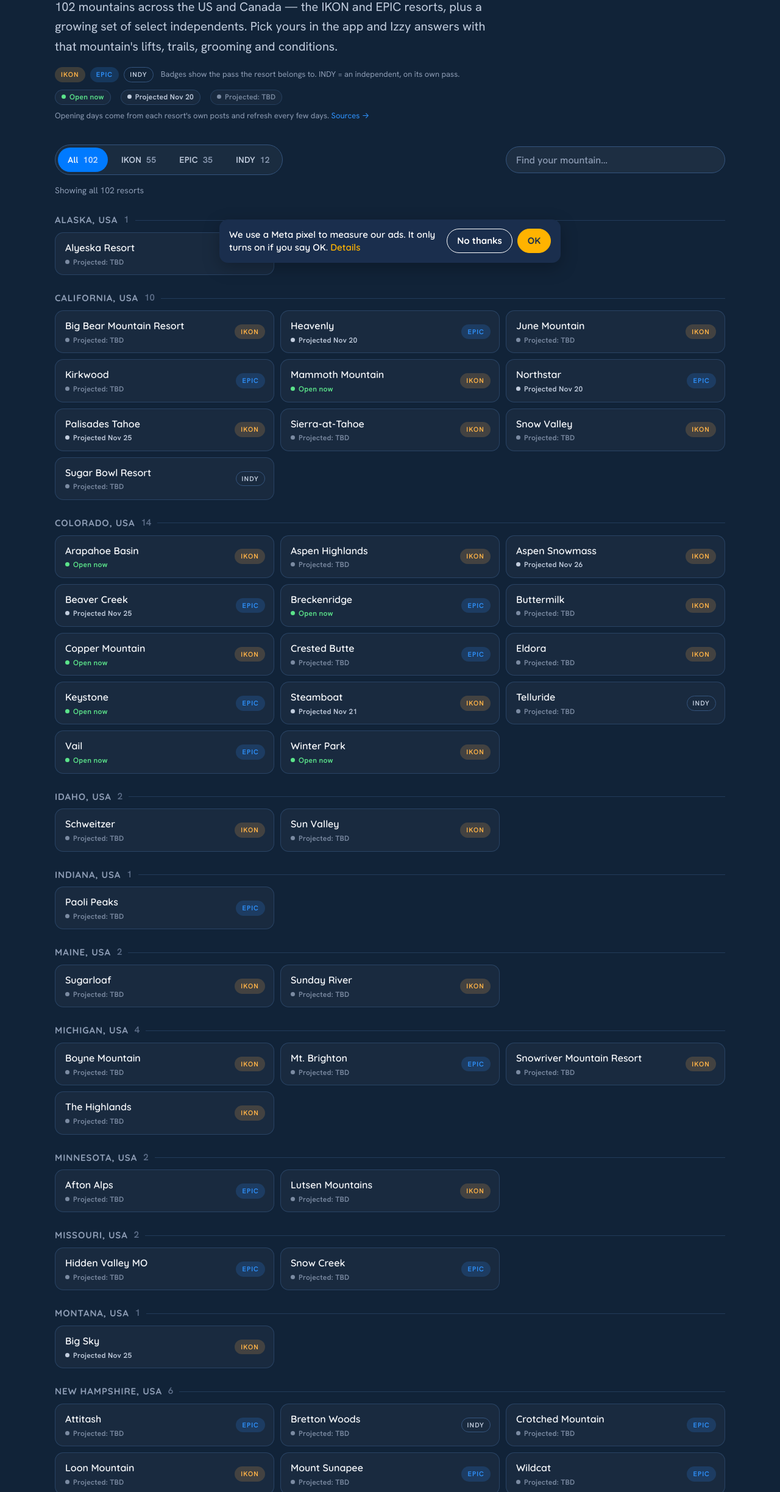
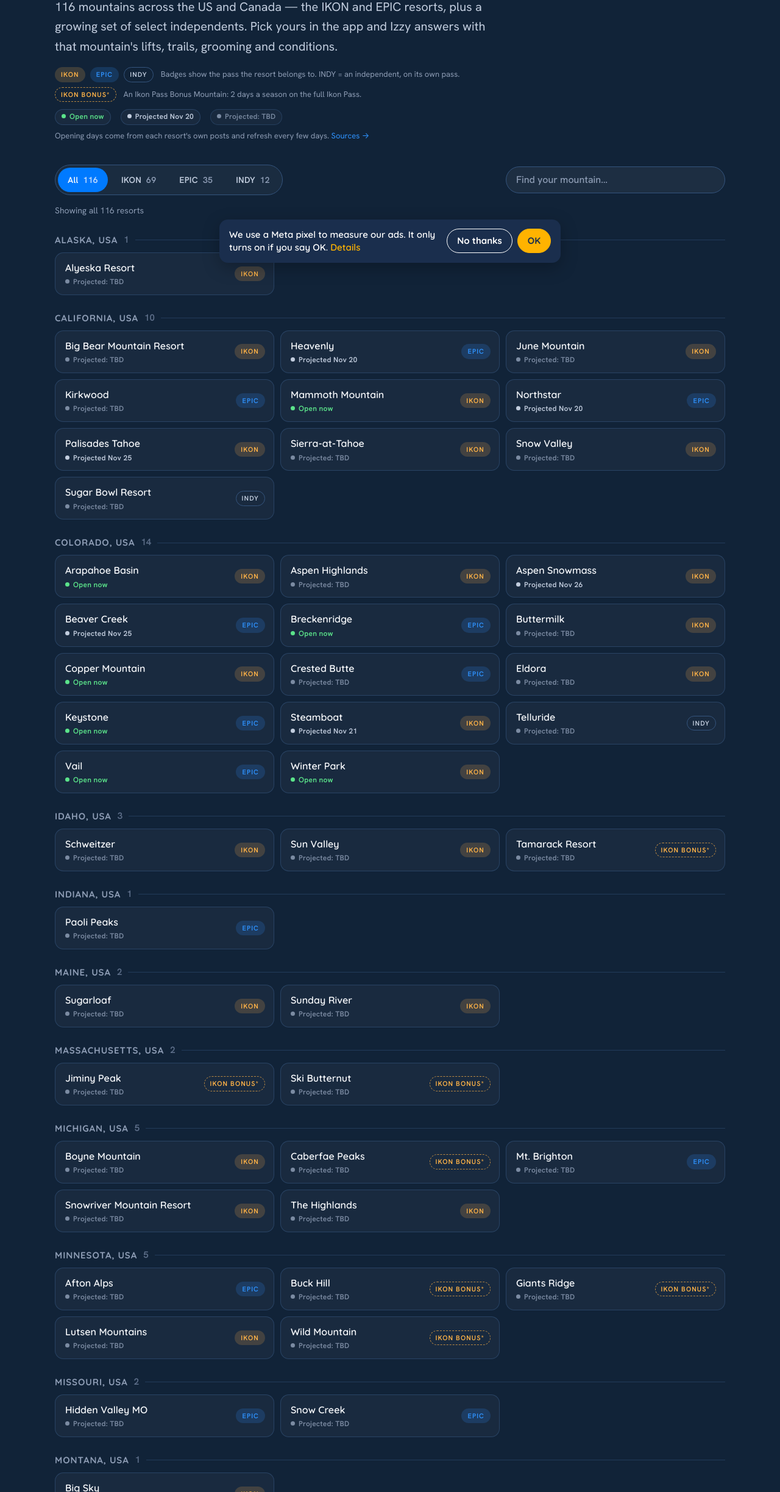
Before and after one commit to solomonylee-cloud/izzy-web, a plain HTML site: page resorts.html in a window 1280 px wide. Shown: the part 353-2800 px from the top of the page at 61% size. Drawn offline with Linux system fonts and the light colour scheme.

Commit message:
resorts: add the 14 Ikon Bonus Mountains (116 resorts, 69 IKON) with BONUS marker + footnote
Regenerated from SkiBuddyGemini feat/ikon-bonus-mountains (55b27005).
MERGE ONLY AFTER the consumer prod migration 20261115120000 lands: six of
the 14 are not on prod yet.

Co-Authored-By: Claude Fable 5.2 <noreply@anthropic.com>

```diff
--- a/resorts.html
+++ b/resorts.html
@@ -2,18 +2,18 @@
 <meta charset="UTF-8">
 <meta name="viewport" content="width=device-width, initial-scale=1.0">
 <!-- GENERATED by tools/build-resorts.py from the consumer app catalog — edit the script, not this file. -->
-<title>Izzy — 102 resorts where Izzy rides</title>
+<title>Izzy — 116 resorts where Izzy rides</title>
 <meta name="referrer" content="strict-origin">
-<meta name="description" content="Every resort where Izzy works today: 55 IKON, 35 EPIC and 12 select independent mountains across the US and Canada. Say the name and Izzy knows the lifts, trails and conditions.">
-<meta property="og:title" content="Izzy — 102 resorts where Izzy rides">
-<meta property="og:description" content="55 IKON, 35 EPIC and 12 select independent resorts across the US and Canada.">
+<meta name="description" content="Every resort where Izzy works today: 69 IKON, 35 EPIC and 12 select independent mountains across the US and Canada. Say the name and Izzy knows the lifts, trails and conditions.">
+<meta property="og:title" content="Izzy — 116 resorts where Izzy rides">
+<meta property="og:description" content="69 IKON, 35 EPIC and 12 select independent resorts across the US and Canada.">
 <meta property="og:type" content="website">
 <meta property="og:url" content="https://izzywolf.com/resorts.html">
 <meta property="og:image" content="https://izzywolf.com/assets/app-og.png">
 <meta property="og:image:width" content="1200">
 <meta property="og:image:height" content="630">
 <meta name="twitter:card" content="summary_large_image">
-<meta name="twitter:title" content="Izzy — 102 resorts where Izzy rides">
+<meta name="twitter:title" content="Izzy — 116 resorts where Izzy rides">
 <meta name="twitter:image" content="https://izzywolf.com/assets/app-og.png">
 <link rel="icon" href="assets/app-icon.png">
 <link rel="apple-touch-icon" href="assets/app-icon.png">
@@ -47,11 +47,15 @@
     <div class="wrap">
       <div class="head">
         <p class="eyebrow">Where Izzy rides</p>
-        <h1>102 resorts. Say the name — Izzy knows it.</h1>
-        <p class="lede">102 mountains across the US and Canada — the IKON and EPIC resorts, plus a growing set of select independents. Pick yours in the app and Izzy answers with that mountain's lifts, trails, grooming and conditions.</p>
+        <h1>116 resorts. Say the name — Izzy knows it.</h1>
+        <p class="lede">116 mountains across the US and Canada — the IKON and EPIC resorts, plus a growing set of select independents. Pick yours in the app and Izzy answers with that mountain's lifts, trails, grooming and conditions.</p>
         <div class="pass-key" aria-hidden="true">
           <span class="r-badge is-ikon">IKON</span><span class="r-badge is-epic">EPIC</span><span class="r-badge is-independent">INDY</span>
           <span class="pass-key-note">Badges show the pass the resort belongs to. INDY = an independent, on its own pass.</span>
+        </div>
+        <div class="pass-key bonus-key" aria-hidden="true">
+          <span class="r-badge is-ikon is-bonus">IKON BONUS*</span>
+          <span class="pass-key-note">An Ikon Pass Bonus Mountain: 2 days a season on the full Ikon Pass.</span>
         </div>
         <p class="season-key" id="seasonKey">
           <span class="r-open is-open">Open now</span>
@@ -63,8 +67,8 @@
 
       <div class="resort-tools">
         <div class="pass-filter" role="group" aria-label="Filter by pass">
-          <button type="button" data-filter="all" aria-pressed="true">All <b>102</b></button>
-          <button type="button" data-filter="ikon" aria-pressed="false">IKON <b>55</b></button>
+          <button type="button" data-filter="all" aria-pressed="true">All <b>116</b></button>
+          <button type="button" data-filter="ikon" aria-pressed="false">IKON <b>69</b></button>
           <button type="button" data-filter="epic" aria-pressed="false">EPIC <b>35</b></button>
           <button type="button" data-filter="independent" aria-pressed="false">INDY <b>12</b></button>
         </div>
@@ -73,7 +77,7 @@
           <input type="search" id="resortSearch" placeholder="Find your mountain…" autocomplete="off">
         </label>
       </div>
-      <p class="resort-status" id="resortStatus" aria-live="polite">Showing all 102 resorts</p>
+      <p class="resort-status" id="resortStatus" aria-live="polite">Showing all 116 resorts</p>
 
       <section class="region" data-region>
         <h3>Alaska, USA <span class="r-count">1</span></h3>
@@ -116,10 +120,11 @@
         </ul>
       </section>
       <section class="region" data-region>
-        <h3>Idaho, USA <span class="r-count">2</span></h3>
+        <h3>Idaho, USA <span class="r-count">3</span></h3>
         <ul class="resort-grid">
         <li class="resort is-ikon" data-pass="ikon" data-name="schweitzer"><span class="r-name">Schweitzer</span><span class="r-badge">IKON</span></li>
         <li class="resort is-ikon" data-pass="ikon" data-name="sun valley"><span class="r-name">Sun Valley</span><span class="r-badge">IKON</span></li>
+        <li class="resort is-ikon is-bonus" data-pass="ikon" data-name="tamarack resort"><span class="r-name">Tamarack Resort</span><span class="r-badge">IKON BONUS*</span></li>
         </ul>
       </section>
       <section class="region" data-region>
@@ -136,19 +141,30 @@
         </ul>
       </section>
       <section class="region" data-region>
-        <h3>Michigan, USA <span class="r-count">4</span></h3>
+        <h3>Massachusetts, USA <span class="r-count">2</span></h3>
+        <ul class="resort-grid">
+        <li class="resort is-ikon is-bonus" data-pass="ikon" data-name="jiminy peak"><span class="r-name">Jiminy Peak</span><span class="r-badge">IKON BONUS*</span></li>
+        <li class="resort is-ikon is-bonus" data-pass="ikon" data-name="ski butternut"><span class="r-name">Ski Butternut</span><span class="r-badge">IKON BONUS*</span></li>
+        </ul>
+      </section>
+      <section class="region" data-region>
+        <h3>Michigan, USA <span class="r-count">5</span></h3>
         <ul class="resort-grid">
         <li class="resort is-ikon" data-pass="ikon" data-name="boyne mountain"><span class="r-name">Boyne Mountain</span><span class="r-badge">IKON</span></li>
+        <li class="resort is-ikon is-bonus" data-pass="ikon" data-name="caberfae peaks"><span class="r-name">Caberfae Peaks</span><span class="r-badge">IKON BONUS*</span></li>
         <li class="resort is-epic" data-pass="epic" data-name="mt. brighton"><span class="r-name">Mt. Brighton</span><span class="r-badge">EPIC</span></li>
         <li class="resort is-ikon" data-pass="ikon" data-name="snowriver mountain resort"><span class="r-name">Snowriver Mountain Resort</span><span class="r-badge">IKON</span></li>
         <li class="resort is-ikon" data-pass="ikon" data-name="the highlands"><span class="r-name">The Highlands</span><span class="r-badge">IKON</span></li>
         </ul>
       </section>
       <section class="region" data-region>
-        <h3>Minnesota, USA <span class="r-count">2</span></h3>
+        <h3>Minnesota, USA <span class="r-count">5</span></h3>
         <ul class="resort-grid">
         <li class="resort is-epic" data-pass="epic" data-name="afton alps"><span class="r-name">Afton Alps</span><span class="r-badge">EPIC</span></li>
+        <li class="resort is-ikon is-bonus" data-pass="ikon" data-name="buck hill"><span class="r-name">Buck Hill</span><span class="r-badge">IKON BONUS*</span></li>
+        <li class="resort is-ikon is-bonus" data-pass="ikon" data-name="giants ridge"><span class="r-name">Giants Ridge</span><span class="r-badge">IKON BONUS*</span></li>
         <li class="resort is-ikon" data-pass="ikon" data-name="lutsen mountains"><span class="r-name">Lutsen Mountains</span><span class="r-badge">IKON</span></li>
+        <li class="resort is-ikon is-bonus" data-pass="ikon" data-name="wild mountain"><span class="r-name">Wild Mountain</span><span class="r-badge">IKON BONUS*</span></li>
         </ul>
       </section>
       <section class="region" data-region>
@@ -165,10 +181,11 @@
         </ul>
       </section>
       <section class="region" data-region>
-        <h3>New Hampshire, USA <span class="r-count">6</span></h3>
+        <h3>New Hampshire, USA <span class="r-count">7</span></h3>
         <ul class="resort-grid">
         <li class="resort is-epic" data-pass="epic" data-name="attitash"><span class="r-name">Attitash</span><span class="r-badge">EPIC</span></li>
         <li class="resort is-independent" data-pass="independent" data-name="bretton woods"><span class="r-name">Bretton Woods</span><span class="r-badge">INDY</span></li>
+        <li class="resort is-ikon is-bonus" data-pass="ikon" data-name="cranmore mountain resort"><span class="r-name">Cranmore Mountain Resort</span><span class="r-badge">IKON BONUS*</span></li>
         <li class="resort is-epic" data-pass="epic" data-name="crotched mountain"><span class="r-name">Crotched Mountain</span><span class="r-badge">EPIC</span></li>
         <li class="resort is-ikon" data-pass="ikon" data-name="loon mountain"><span class="r-name">Loon Mountain</span><span class="r-badge">IKON</span></li>
         <li class="resort is-epic" data-pass="epic" data-name="mount sunapee"><span class="r-name">Mount Sunapee</span><span class="r-badge">EPIC</span></li>
@@ -269,16 +286,21 @@
         </ul>
       </section>
       <section class="region" data-region>
-        <h3>Wisconsin, USA <span class="r-count">2</span></h3>
+        <h3>Wisconsin, USA <span class="r-count">6</span></h3>
         <ul class="resort-grid">
+        <li class="resort is-ikon is-bonus" data-pass="ikon" data-name="crystal ridge"><span class="r-name">Crystal Ridge</span><span class="r-badge">IKON BONUS*</span></li>
+        <li class="resort is-ikon is-bonus" data-pass="ikon" data-name="devil&#x27;s head resort"><span class="r-name">Devil&#x27;s Head Resort</span><span class="r-badge">IKON BONUS*</span></li>
         <li class="resort is-ikon" data-pass="ikon" data-name="granite peak"><span class="r-name">Granite Peak</span><span class="r-badge">IKON</span></li>
+        <li class="resort is-ikon is-bonus" data-pass="ikon" data-name="little switzerland"><span class="r-name">Little Switzerland</span><span class="r-badge">IKON BONUS*</span></li>
+        <li class="resort is-ikon is-bonus" data-pass="ikon" data-name="nordic mountain"><span class="r-name">Nordic Mountain</span><span class="r-badge">IKON BONUS*</span></li>
         <li class="resort is-epic" data-pass="epic" data-name="wilmot mountain"><span class="r-name">Wilmot Mountain</span><span class="r-badge">EPIC</span></li>
         </ul>
       </section>
       <section class="region" data-region>
-        <h3>Wyoming, USA <span class="r-count">1</span></h3>
+        <h3>Wyoming, USA <span class="r-count">2</span></h3>
         <ul class="resort-grid">
         <li class="resort is-ikon" data-pass="ikon" data-name="jackson hole"><span class="r-name">Jackson Hole</span><span class="r-badge">IKON</span></li>
+        <li class="resort is-ikon is-bonus" data-pass="ikon" data-name="snowy range ski area"><span class="r-name">Snowy Range Ski Area</span><span class="r-badge">IKON BONUS*</span></li>
         </ul>
       </section>
       <section class="region" data-region>
@@ -291,10 +313,11 @@
         </ul>
       </section>
       <section class="region" data-region>
-        <h3>British Columbia, Canada <span class="r-count">9</span></h3>
+        <h3>British Columbia, Canada <span class="r-count">10</span></h3>
         <ul class="resort-grid">
         <li class="resort is-ikon" data-pass="ikon" data-name="cypress mountain"><span class="r-name">Cypress Mountain</span><span class="r-badge">IKON</span></li>
         <li class="resort is-independent" data-pass="independent" data-name="fernie alpine resort"><span class="r-name">Fernie Alpine Resort</span><span class="r-badge">INDY</span></li>
+        <li class="resort is-ikon is-bonus" data-pass="ikon" data-name="grouse mountain"><span class="r-name">Grouse Mountain</span><span class="r-badge">IKON BONUS*</span></li>
         <li class="resort is-independent" data-pass="independent" data-name="kicking horse"><span class="r-name">Kicking Horse</span><span class="r-badge">INDY</span></li>
         <li class="resort is-ikon" data-pass="ikon" data-name="panorama"><span class="r-name">Panorama</span><span class="r-badge">IKON</span></li>
         <li class="resort is-ikon" data-pass="ikon" data-name="red mountain"><span class="r-name">Red Mountain</span><span class="r-badge">IKON</span></li>
@@ -319,6 +342,8 @@
       </section>
 
       <p class="resort-empty" id="resortEmpty" hidden>No resort matches that. Try a shorter name, or clear the filter.</p>
+
+      <p class="bonus-note" id="bonusNote">* Ikon Pass Bonus Mountains for the 2026–27 season (14 resorts). Full Ikon Pass holders get 2 days at each one; this is not unlimited Ikon access, and other Ikon products may not include it. Check ikonpass.com for the current terms before you go. Izzy works at these mountains whichever ticket you hold.</p>
 
       <p class="note-line resorts-note">Not seeing your mountain? We add resorts as riders ask for them. <a href="mailto:support@izzywolf.com?subject=Add%20my%20resort%20to%20Izzy" style="color:var(--blue-bright)">Ask us to add a resort →</a></p>
     </div>
@@ -416,7 +441,7 @@
       regions.forEach(function (s) { s.hidden = !s.querySelector('.resort:not([hidden])'); });
       empty.hidden = shown !== 0;
       var label = filter === 'all' ? 'resorts' : (filter === 'independent' ? 'INDY' : filter.toUpperCase()) + ' resorts';
-      status.textContent = shown === 102 ? 'Showing all 102 resorts' : 'Showing ' + shown + ' of 102 ' + label + (q ? ' matching “' + input.value.trim() + '”' : '');
+      status.textContent = shown === 116 ? 'Showing all 116 resorts' : 'Showing ' + shown + ' of 116 ' + label + (q ? ' matching “' + input.value.trim() + '”' : '');
     }
     buttons.forEach(function (b) {
       b.addEventListener('click', function () {
```
